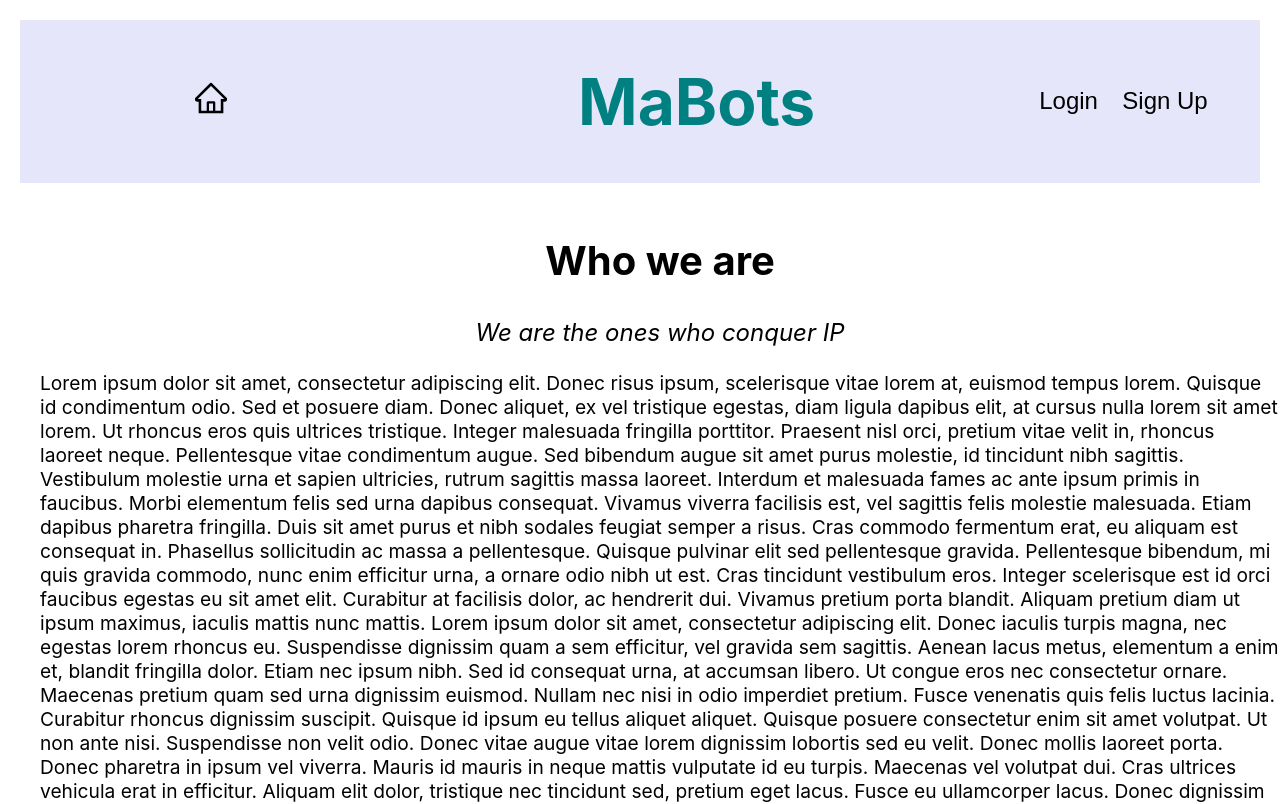
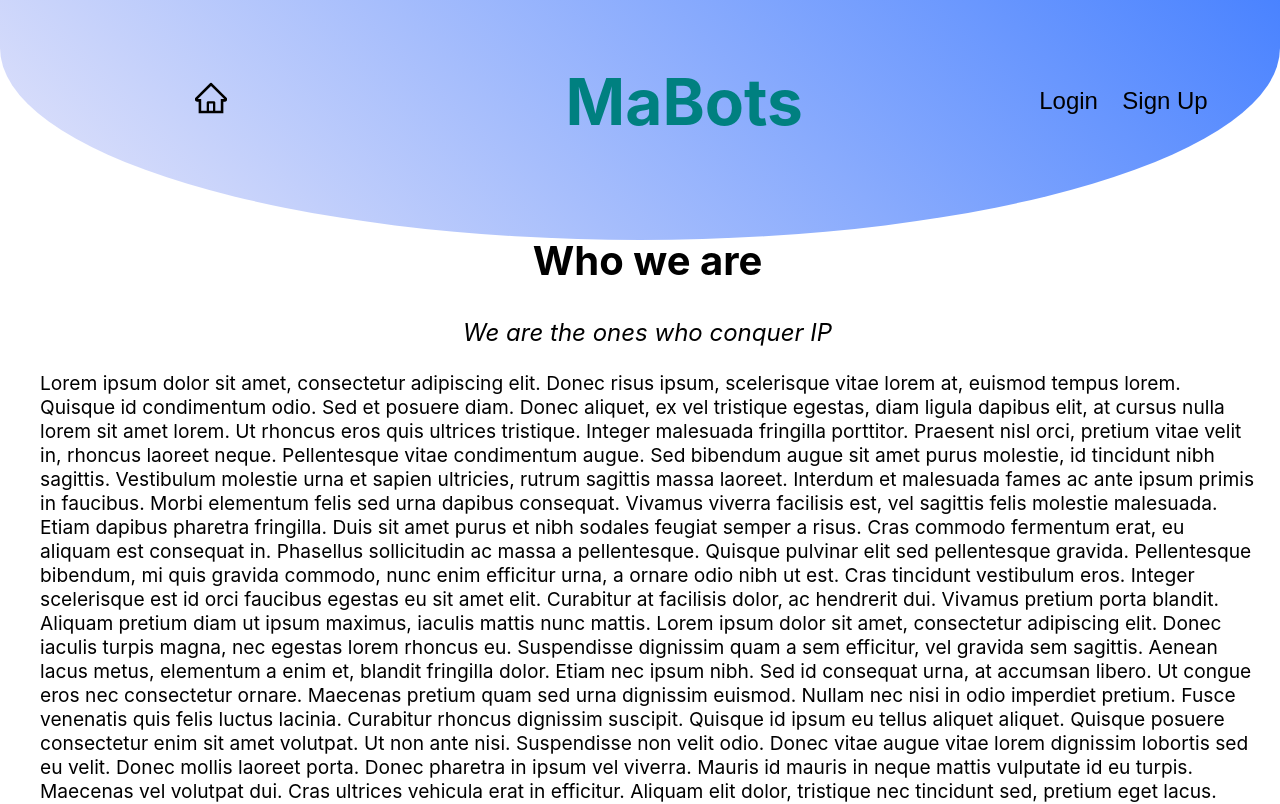
Before and after one commit to BOTomGearM8/MaBots, a React (Create React App) app in the folder client/bots-ui/: page / in a window 1280 px wide. Shown: the top 804 px of the page. Built offline with nearby package versions, Linux system fonts and the light colour scheme.

Commit message:
Some header style.

```diff
--- a/client/bots-ui/src/CreateAccount.css
+++ b/client/bots-ui/src/CreateAccount.css
@@ -2,4 +2,5 @@
     display: flex;
     flex-direction: column;
     align-items: center;
+    margin-top: 5%;
 }
--- a/client/bots-ui/src/Dashboard.css
+++ b/client/bots-ui/src/Dashboard.css
@@ -1,6 +1,6 @@
 section#About > .wrapper {
     height: 100%;
-    width: 100%;
+    width: 98%;
 }
 
 section#About > .wrapper > h2 {
--- a/client/bots-ui/src/Header.css
+++ b/client/bots-ui/src/Header.css
@@ -1,16 +1,26 @@
 header {
     width: 100%;
     height: 15%;  /* not working unless parent's height specified */
-    background-color: lavender;
     display: flex;
     flex-direction: row;
+}
+
+header:before {
+    content: '';
+    position: absolute;
+    top: 0;
+    left: 0;
+    width: 100%;
+    height: 30%;
+    background: linear-gradient(45deg, lavender, rgb(74, 131, 255));
+    border-radius: 0 0 50% 50%/0 0 80% 80%;
 }
 
 header > h1 {
     color: teal;
     font-size: 4em;
     position: relative;
-    left: 45%;
+    left: 44%;
 }
 
 header > button {
--- a/client/bots-ui/src/Login.css
+++ b/client/bots-ui/src/Login.css
@@ -2,4 +2,5 @@
     display: flex;
     flex-direction: column;
     align-items: center;
+    margin-top: 5%;
 }
```
